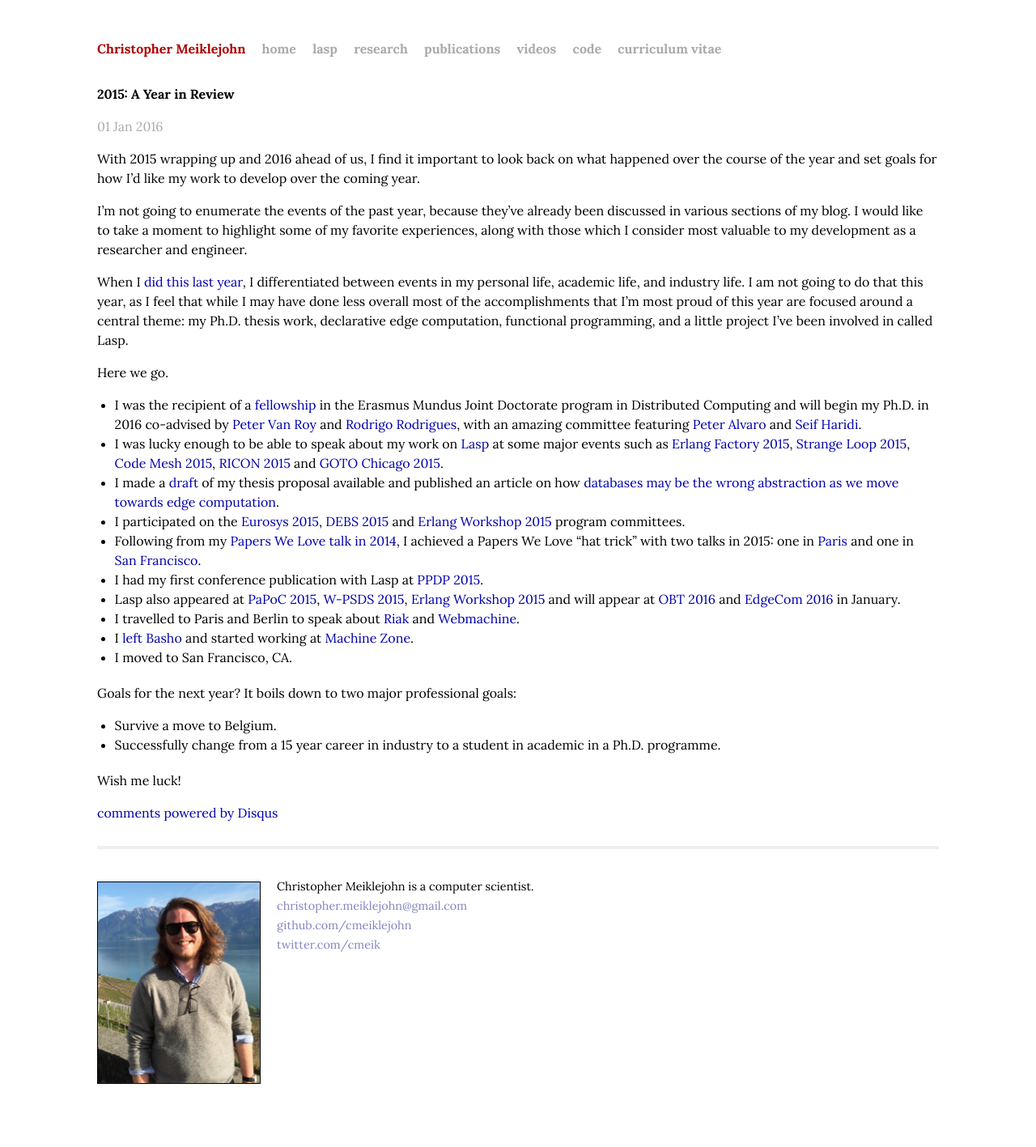
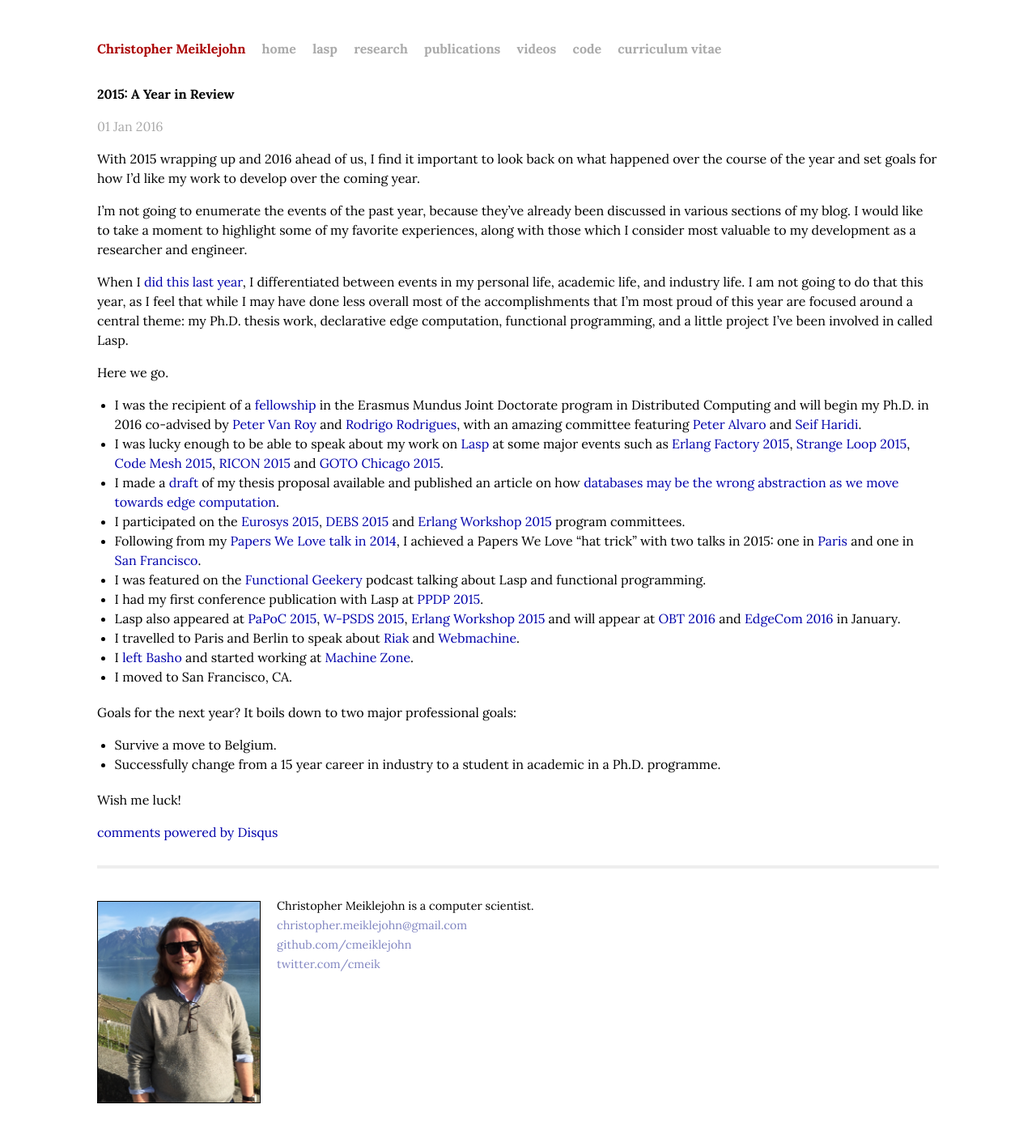
Before and after one commit to cmeiklejohn/cmeiklejohn.github.io, a Jekyll site: the page built from _posts/2015-12-31-year.markdown, in a window 1280 px wide. Shown: the whole page at 81% size. Built offline with Jekyll 4.4.1, drawn with Linux system fonts in a browser that asks for light colours; comment, search, counter and statistics services are not loaded; before the commit the page ends 1393 px from its top, so only the background shows below that.

Commit message:
Add functional geekery.

```diff
--- a/_posts/2015-12-31-year.markdown
+++ b/_posts/2015-12-31-year.markdown
@@ -44,6 +44,8 @@ Here we go.
   I achieved a Papers We Love "hat trick" with two talks in 2015: one in
   [Paris][papers-we-love-2015-paris] and one in [San
   Francisco][papers-we-love-2015-sf].
+* I was featured on the [Functional Geekery][geekery] podcast talking
+  about Lasp and functional programming.
 * I had my first conference publication with Lasp at [PPDP
   2015][ppdp-2015].
 * Lasp also appeared at [PaPoC 2015][papoc-2015], [W-PSDS
@@ -63,6 +65,7 @@ Goals for the next year?  It boils down to two major professional goals:
 
 Wish me luck!
 
+[geekery]: https://www.functionalgeekery.com/episode-32-christopher-meiklejohn/
 [eurosys-2015]: http://eurosys2015.labri.fr/
 [erlang-workshop-2015]: http://www.erlang.org/workshop/2015/
 [ppdp-2015]: http://costa.ls.fi.upm.es/ppdp15/
```
